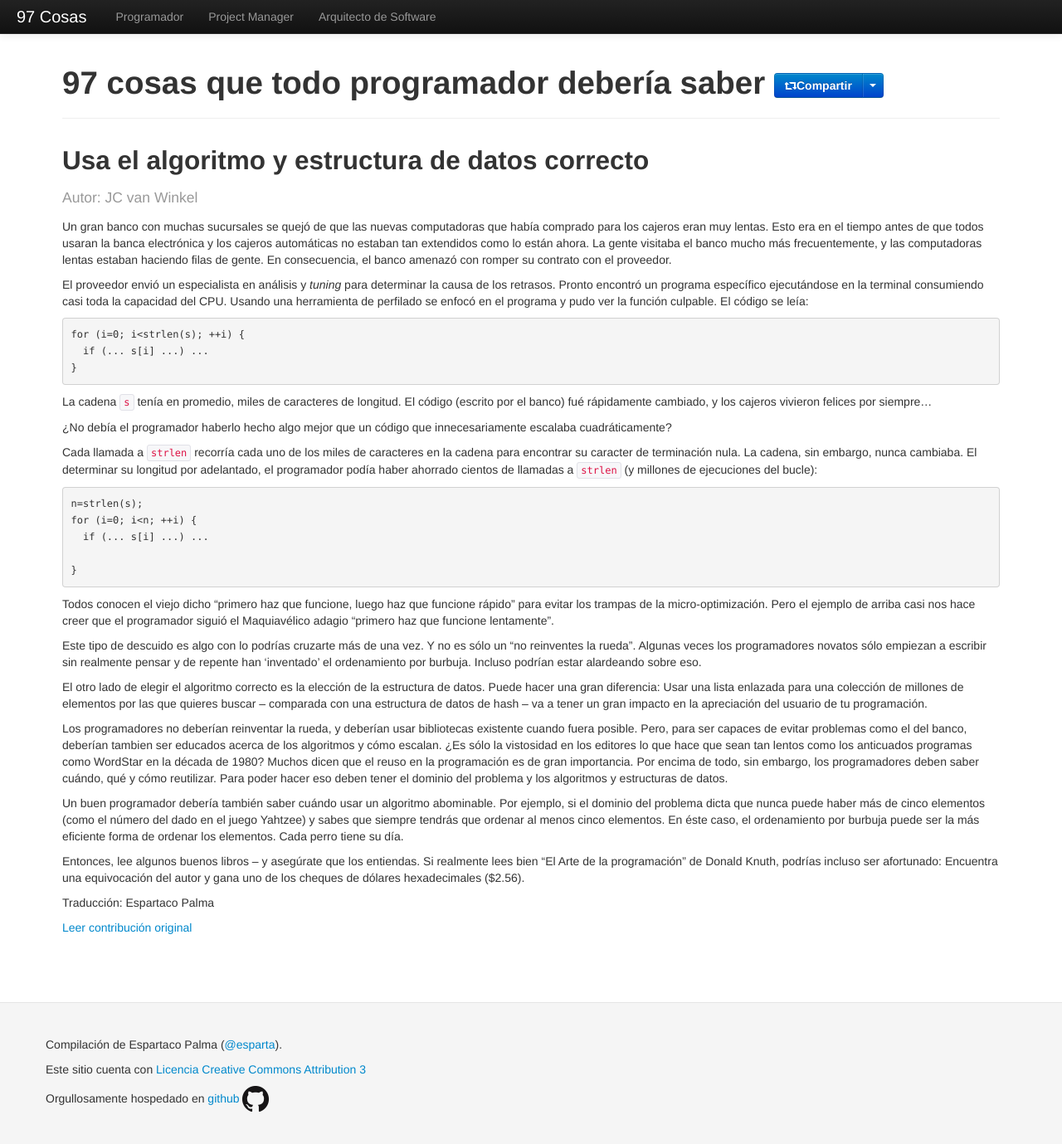
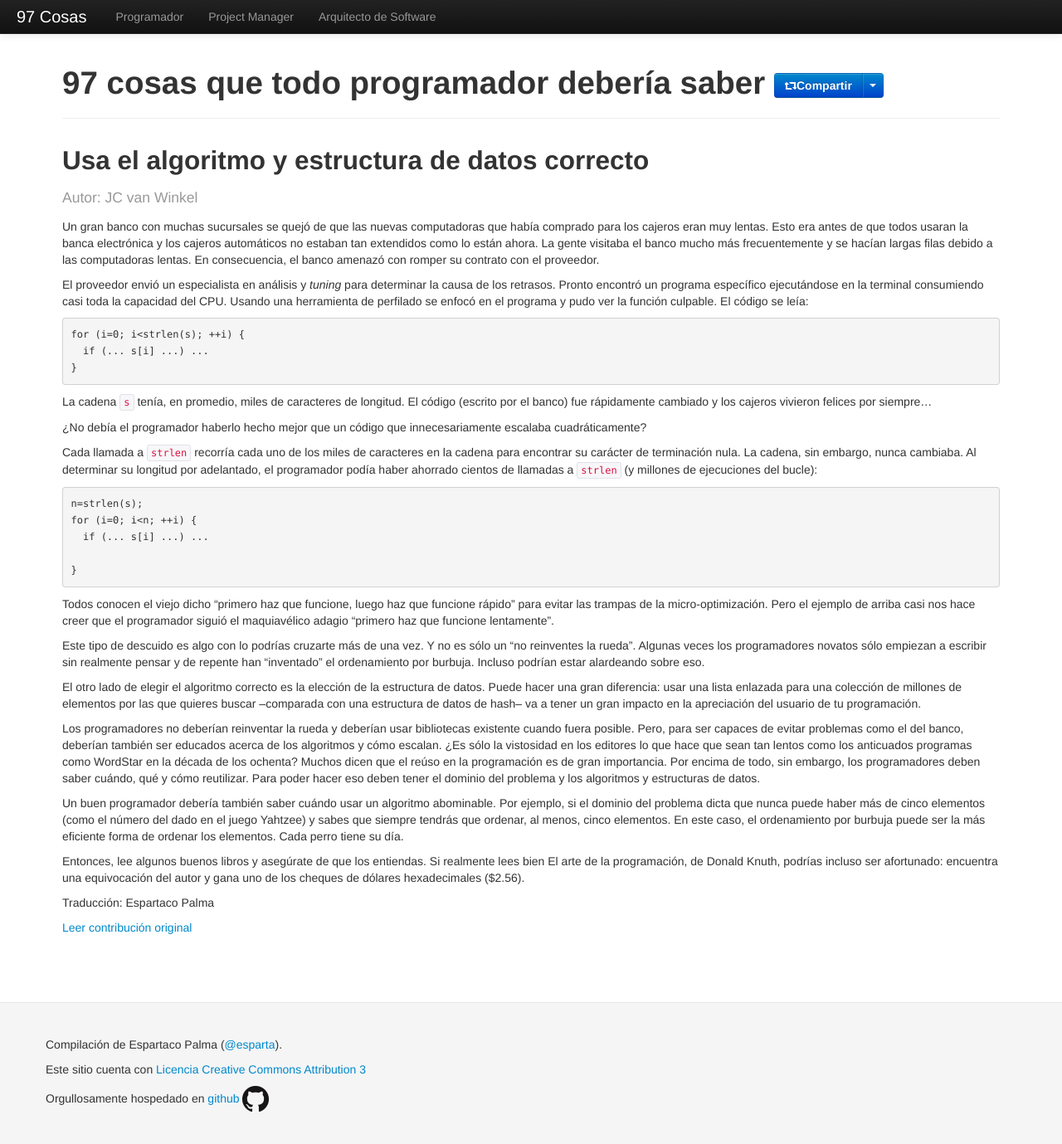
Before and after one commit to esparta/97cosas, a Jekyll site: the page built from programador/usa-algoritmo-estructura-de-datos-correcto.md, in a window 1280 px wide and 1381 px high. Shown: the whole window at 83% size. Built offline with Jekyll 4.4.1, drawn with Linux system fonts in a browser that asks for light colours; comment, search, counter and statistics services are not loaded.

Commit message:
Spelling corrections on usa-algoritmo-estructura-de-datos-correcto

```diff
--- a/programador/usa-algoritmo-estructura-de-datos-correcto.md
+++ b/programador/usa-algoritmo-estructura-de-datos-correcto.md
@@ -9,11 +9,11 @@ original: http://programmer.97things.oreilly.com/wiki/index.php/Use_the_Right_Al
 
 Un gran banco con muchas sucursales se quejó de que las nuevas
 computadoras que había comprado para los cajeros eran muy lentas. Esto
-era en el tiempo antes de que todos usaran la banca electrónica y los
-cajeros automáticas no estaban tan extendidos como lo están ahora. La
-gente visitaba el banco mucho más frecuentemente, y las computadoras
-lentas estaban haciendo filas de gente. En consecuencia, el banco
-amenazó con romper su contrato con el proveedor.
+era antes de que todos usaran la banca electrónica y los cajeros
+automáticos no estaban tan extendidos como lo están ahora. La gente
+visitaba el banco mucho más frecuentemente y se hacían largas filas
+debido a las computadoras lentas. En consecuencia, el banco amenazó con
+romper su contrato con el proveedor.
 
 El proveedor envió un especialista en análisis y _tuning_ para
 determinar la causa de los retrasos. Pronto encontró un programa
@@ -27,16 +27,16 @@ programa y pudo ver la función culpable. El código se leía:
     }
 
 
-La cadena `s` tenía en promedio, miles de caracteres de longitud. El
-código (escrito por el banco) fué rápidamente cambiado, y los cajeros
+La cadena `s` tenía, en promedio, miles de caracteres de longitud. El
+código (escrito por el banco) fue rápidamente cambiado y los cajeros
 vivieron felices por siempre...
 
-¿No debía el programador haberlo hecho algo mejor que un código que
+¿No debía el programador haberlo hecho mejor que un código que
 innecesariamente escalaba cuadráticamente?
 
 Cada llamada a `strlen` recorría cada uno de los miles de caracteres en
-la cadena para encontrar su caracter de terminación nula. La cadena, sin
-embargo, nunca cambiaba. El determinar su longitud por adelantado, el
+la cadena para encontrar su carácter de terminación nula. La cadena, sin
+embargo, nunca cambiaba. Al determinar su longitud por adelantado, el
 programador podía haber ahorrado cientos de llamadas a `strlen` (y
 millones de ejecuciones del bucle):
 
@@ -48,29 +48,29 @@ millones de ejecuciones del bucle):
     }
 
 
-Todos conocen el viejo dicho "primero haz que funcione, luego haz que
-funcione rápido" para evitar los trampas de la micro-optimización. Pero
+Todos conocen el viejo dicho “primero haz que funcione, luego haz que
+funcione rápido” para evitar las trampas de la micro-optimización. Pero
 el ejemplo de arriba casi nos hace creer que el programador siguió el
-Maquiavélico adagio "primero haz que funcione lentamente".
+maquiavélico adagio “primero haz que funcione lentamente”.
 
 Este tipo de descuido es algo con lo podrías cruzarte más de una vez. Y
-no es sólo un "no reinventes la rueda". Algunas veces los programadores
+no es sólo un “no reinventes la rueda”. Algunas veces los programadores
 novatos sólo empiezan a escribir sin realmente pensar y de repente han
-'inventado' el ordenamiento por burbuja. Incluso podrían estar
+“inventado” el ordenamiento por burbuja. Incluso podrían estar
 alardeando sobre eso.
 
 El otro lado de elegir el algoritmo correcto es la elección de la
-estructura de datos. Puede hacer una gran diferencia: Usar una lista
+estructura de datos. Puede hacer una gran diferencia: usar una lista
 enlazada para una colección de millones de elementos por las que quieres
-buscar -- comparada con una estructura de datos de hash -- va a tener un
+buscar –comparada con una estructura de datos de hash– va a tener un
 gran impacto en la apreciación del usuario de tu programación.
 
-Los programadores no deberían reinventar la rueda, y deberían usar
+Los programadores no deberían reinventar la rueda y deberían usar
 bibliotecas existente cuando fuera posible. Pero, para ser capaces de
-evitar problemas como el del banco, deberían tambien ser educados acerca
+evitar problemas como el del banco, deberían también ser educados acerca
 de los algoritmos y cómo escalan. ¿Es sólo la vistosidad en los editores
 lo que hace que sean tan lentos como los anticuados programas como
-WordStar en la década de 1980? Muchos dicen que el reuso en la
+WordStar en la década de los ochenta? Muchos dicen que el reúso en la
 programación es de gran importancia. Por encima de todo, sin embargo,
 los programadores deben saber cuándo, qué y cómo reutilizar. Para poder
 hacer eso deben tener el dominio del problema y los algoritmos y
@@ -79,11 +79,11 @@ estructuras de datos.
 Un buen programador debería también saber cuándo usar un algoritmo
 abominable. Por ejemplo, si el dominio del problema dicta que nunca
 puede haber más de cinco elementos (como el número del dado en el juego
-Yahtzee) y sabes que siempre tendrás que ordenar al menos cinco
-elementos. En éste caso, el ordenamiento por burbuja puede ser la más
+Yahtzee) y sabes que siempre tendrás que ordenar, al menos, cinco
+elementos. En este caso, el ordenamiento por burbuja puede ser la más
 eficiente forma de ordenar los elementos. Cada perro tiene su día.
 
-Entonces, lee algunos buenos libros -- y asegúrate que los entiendas. Si
-realmente lees bien "El Arte de la programación" de Donald Knuth,
-podrías incluso ser afortunado: Encuentra una equivocación del autor y
-gana uno de los cheques de dólares hexadecimales ($2.56).
+Entonces, lee algunos buenos libros y asegúrate de que los entiendas. Si
+realmente lees bien El arte de la programación, de Donald Knuth, podrías
+incluso ser afortunado: encuentra una equivocación del autor y gana uno
+de los cheques de dólares hexadecimales ($2.56).
```
